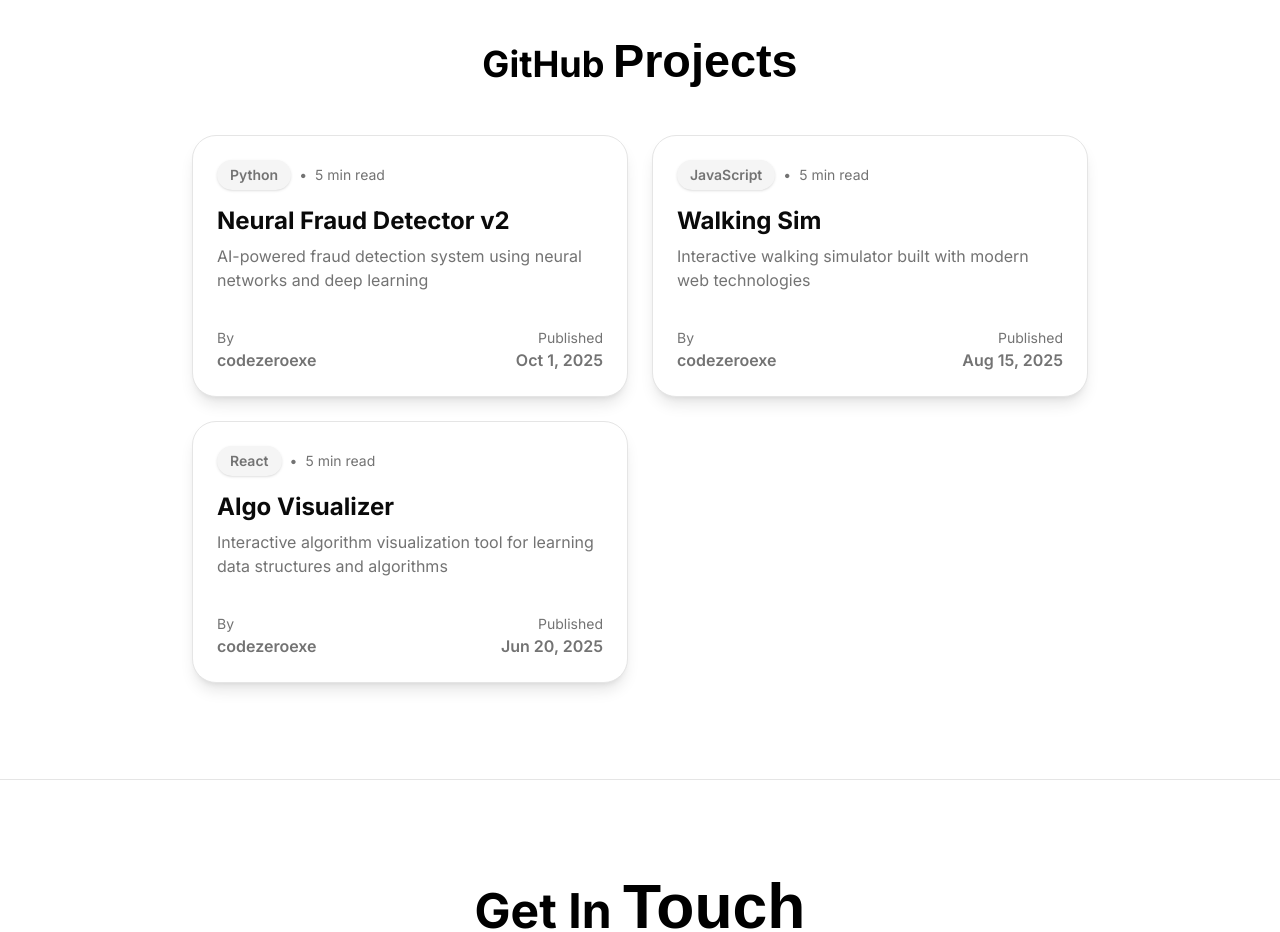
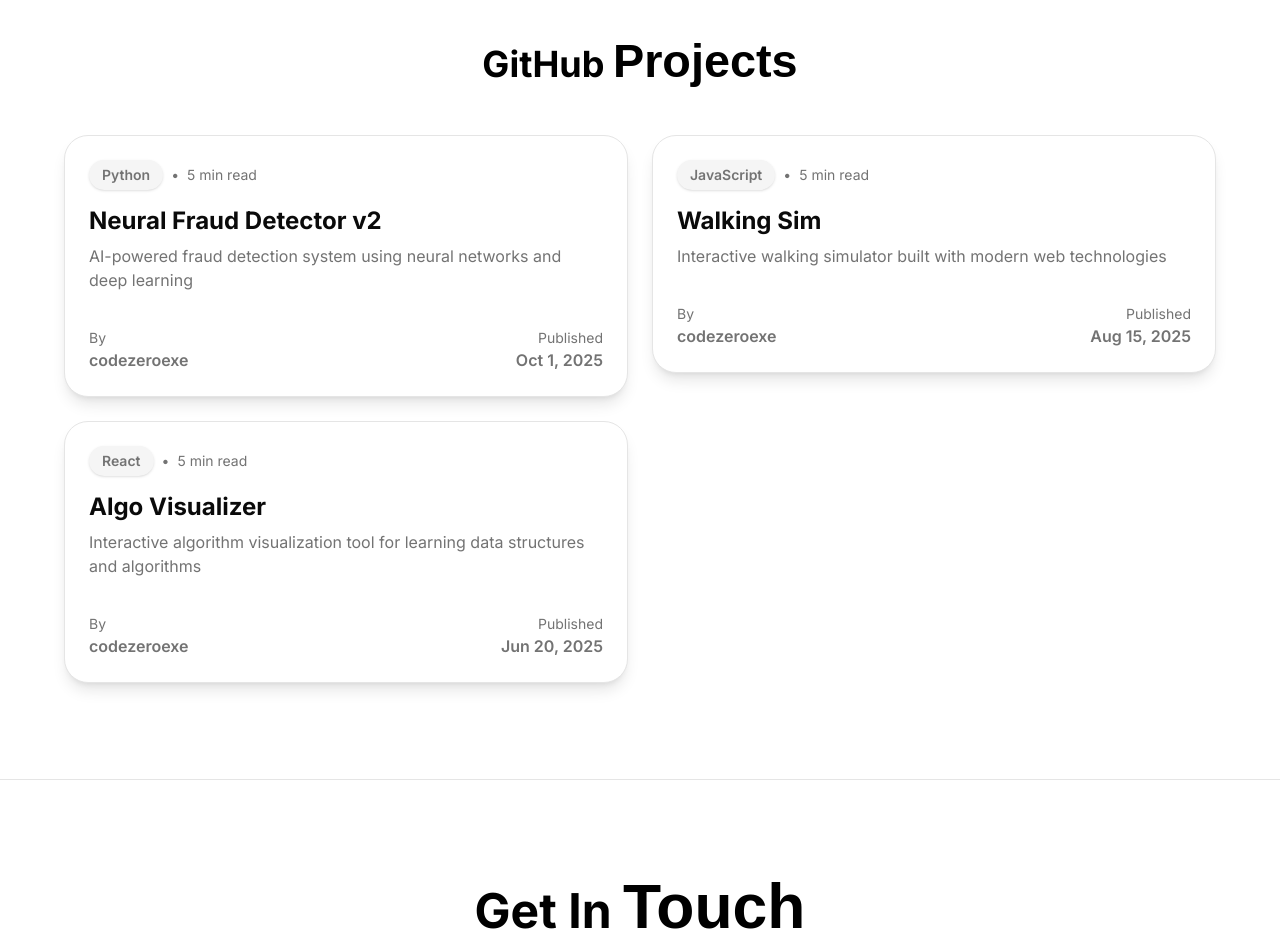
Before and after one commit to codezeroexe/portfolio-website, a Next.js app: page / in a window 1280 px wide. Shown: the part 1440-2372 px from the top of the page. Built offline with nearby package versions, Linux system fonts and the light colour scheme; a web font is replaced by a local one.

Commit message:
wider cards, max-w-6xl grid container

```diff
--- a/src/app/page.tsx
+++ b/src/app/page.tsx
@@ -103,7 +103,7 @@
           <h2 className="text-3xl md:text-4xl font-bold text-center mb-12">
             GitHub <span className="font-[family-name:var(--font-gluten)]" style={{ fontSize: '130%' }}>Projects</span>
           </h2>
-          <div className="grid grid-cols-1 md:grid-cols-2 gap-6 max-w-4xl mx-auto">
+          <div className="grid grid-cols-1 md:grid-cols-2 gap-6 max-w-6xl mx-auto">
             {projects.map((project) => (
               <a
                 key={project.id}
```
